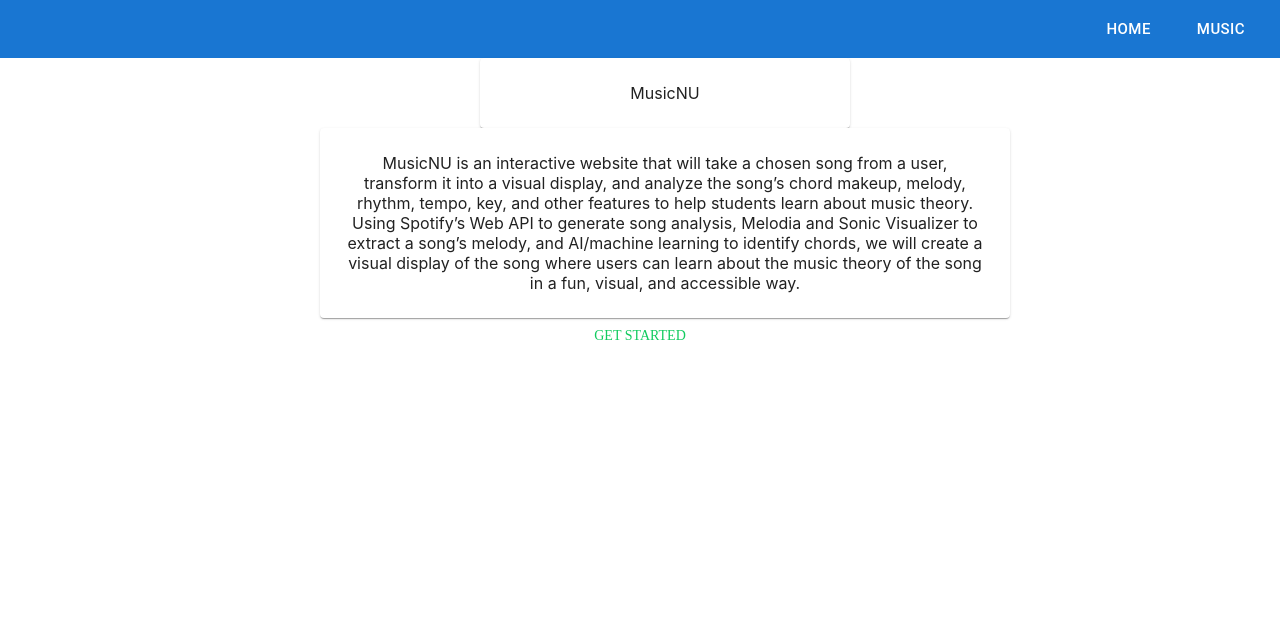
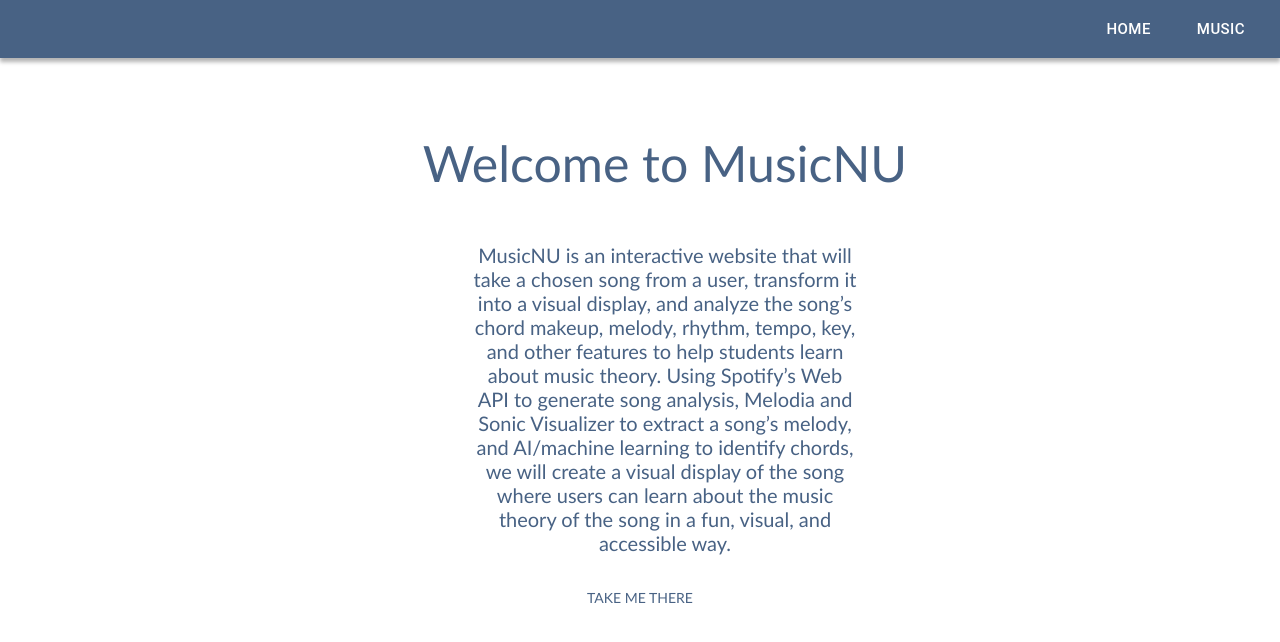
Before and after one commit to MusicNU/LearningApp, a React (Create React App) app: page / in a window 1280 px wide. Shown: the top 642 px of the page. Built offline with nearby package versions, Linux system fonts and the light colour scheme.

Commit message:
homepage and theme update

```diff
--- a/src/Components/Button.jsx
+++ b/src/Components/Button.jsx
@@ -12,7 +12,7 @@
         <Button sx = {{width: '25%',
                       textAlign: 'center',
                       color: 'primary'
-                      }}>Get Started</Button>
+                      }}>Take me there</Button>
       </Box>
 
 
--- a/src/Components/NavBar.jsx
+++ b/src/Components/NavBar.jsx
@@ -1,9 +1,11 @@
 import { Box, Button, Grid, Stack } from '@mui/material';
+import { ThemeProvider, useTheme } from '@mui/material/styles';
+import theme from '../theme';
 
 
 function NavBar({links}) {
 	return (
-		<Box sx={{ py: 1, px: 3, bgcolor: "primary.main"}}>
+		<Box sx={{ py: 1, px: 3, bgcolor: theme.palette.primary.main, boxShadow: '0px 4px 4px rgba(0, 0, 0, 0.3)'}}>
 			<Grid
 				container
 				justifyContent="space-between"
@@ -28,7 +30,7 @@
 						<Button
 							href={link.addr}
 							variant="text"
-							sx={{color: "common.white"}}
+							sx={{color: theme.palette.primary.light}}
 							size="large"
 						>{link.label}</Button>
 					</Grid>
--- a/src/Components/TextCard.jsx
+++ b/src/Components/TextCard.jsx
@@ -5,15 +5,19 @@
 function TextBox(props) {
 
 return (<ThemeProvider theme={theme}>
-            <Paper sx = {{       'padding':'25px',
-                                'fontFamily':theme.fontFamily,
-                                'textAlign':'center',
-                                'width' : props.width,
-                                'position':'relative',
-                                'left':props.left
-                                }}>
-                {props.name}
-            </Paper>
+    <Paper elevation={props.elevation} sx={{
+        'padding': '25px',
+        'fontFamily': theme.typography.fontFamily,
+        'fontSize': props.fontSize,
+        'color': theme.palette.primary.main,
+        'textAlign': 'center',
+        'width': props.width,
+        'position': 'relative',
+        'left': props.left,
+        'marginTop': props.marginTop
+    }}>
+        {props.name}
+    </Paper>
         </ThemeProvider>
 )}
 
--- a/src/pages/homepage.jsx
+++ b/src/pages/homepage.jsx
@@ -1,18 +1,19 @@
-import { Box, Container, Grid, Typography, TextField} from '@mui/material/';
+import { Box, Container, Grid, Typography, TextField } from '@mui/material/';
 import ButtonComponent from '../Components/Button';
 import TextBox from '../Components/TextCard';
 import { ThemeProvider } from '@mui/material/';
 import theme from '../theme';
 
 const HomePage = () => {
-    const headingText = "MusicNU"
+    const headingText = "Welcome to MusicNU"
+    const font_size = 40
     const width = '25%'
     const bodyText = "MusicNU is an interactive website that will take a chosen song from a user, transform it into a visual display, and analyze the song’s chord makeup, melody, rhythm, tempo, key, and other features to help students learn about music theory. Using Spotify’s Web API to generate song analysis, Melodia and Sonic Visualizer to extract a song’s melody, and AI/machine learning to identify chords, we will create a visual display of the song where users can learn about the music theory of the song in a fun, visual, and accessible way."
     return (
         <>
             <ThemeProvider theme={theme}>
-                <TextBox name={headingText} width='25%' left='37.5%' ></TextBox>
-                <TextBox name={bodyText} width= '50%' left='25%'></TextBox>
+                <TextBox name={headingText} width='50%' left='25%' fontSize='50px' marginTop='50px' elevation='0'></TextBox>
+                <TextBox name={bodyText} width='30%' left='35%' fontSize='20px' elevation='0'></TextBox>
                 <ButtonComponent></ButtonComponent>
             </ThemeProvider>
 
--- a/src/theme.jsx
+++ b/src/theme.jsx
@@ -3,20 +3,19 @@
 const theme = createTheme({
   palette: {
     primary: {
-      main: '#11cb5f',
+      main: '#486284',
+      light: '#FFFFFF',
     },
     secondary: {
-
-      main: '#11cb5f',
+      main: '#486284',
       // dark: will be calculated from palette.secondary.main,
       contrastText: '#ffcc00',
     }},
   typography: {
     fontFamily: [
-			"Times New Roman",
-			"Arial",
-			"sans-serif",
-		].join(',')
+      'Candara',
+      'sans-serif'
+		].join(','),
   }})
 
 export default theme;
```
Also changed, not shown: 2 other files (tests, documents, lock files or other folders).
